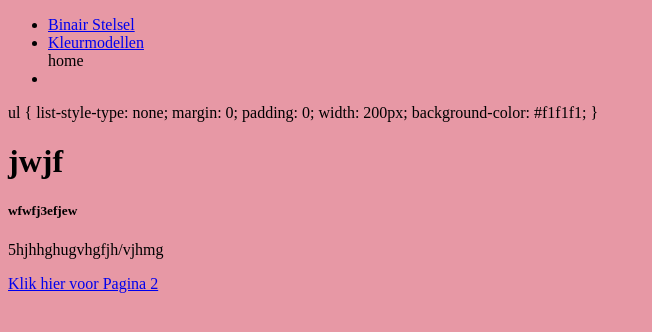
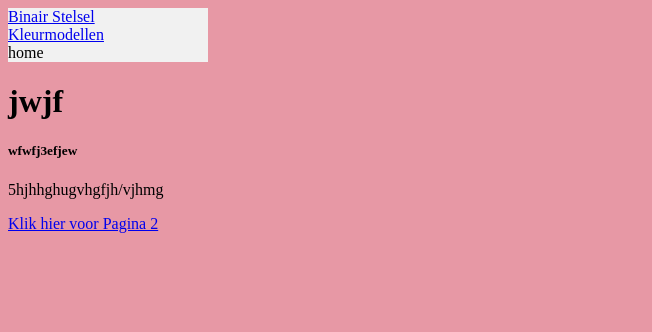
Before and after one commit to xChaimae/xChaimae.github.io, a plain HTML site: page index.html in a window 1280 px wide. Shown: the whole page, without its empty margins (0-652 px from the left). Drawn offline with Linux system fonts and the light colour scheme.

Commit message:
heuywdvhc

```diff
--- a/index.html
+++ b/index.html
@@ -10,13 +10,7 @@
     <li><a href="kleurmodellen.html"> Kleurmodellen</a></li>
     <li<a href="index.html">home</a><li>
     </ul>
-    ul {
-        list-style-type: none;
-        margin: 0;
-        padding: 0;
-        width: 200px;
-        background-color: #f1f1f1;
-      }
+
 
 
 
--- a/opmaak.css
+++ b/opmaak.css
@@ -1,3 +1,10 @@
 body {
     background-color: rgb(231, 152, 165);
 }
+ul {
+    list-style-type: none;
+    margin: 0;
+    padding: 0;
+    width: 200px;
+    background-color: #f1f1f1;
+  }
```
Also changed, not shown: Pagina2.html (line endings or trailing spaces).
